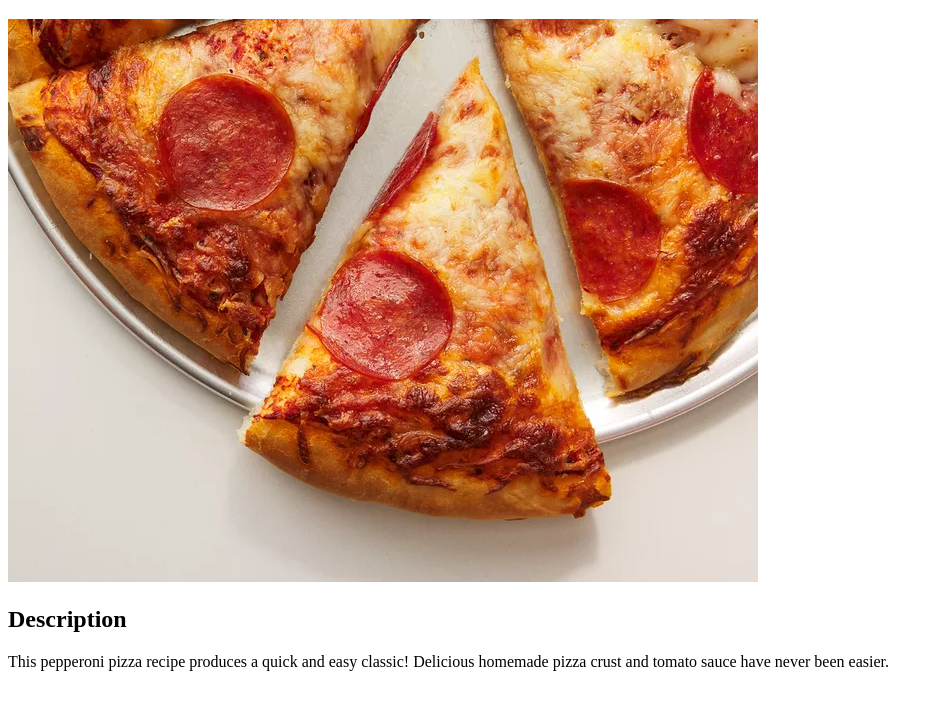
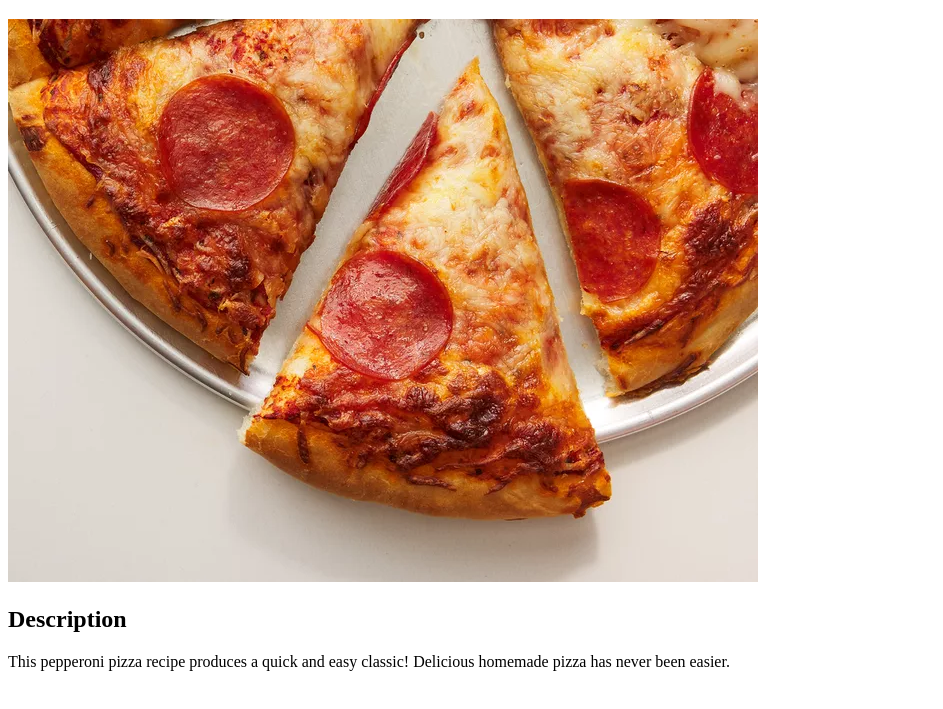
Before and after one commit to ici2718281/odin-recipes, a plain HTML site: page recipes/pepperoni-pizza.html in a window 1280 px wide. Shown: the part 61-770 px from the top of the page, without its empty margins (0-943 px from the left). Drawn offline with Linux system fonts and the light colour scheme.

Commit message:
edit description paragraph

```diff
--- a/recipes/pepperoni-pizza.html
+++ b/recipes/pepperoni-pizza.html
@@ -9,6 +9,6 @@
     <img src='../images/pepperoni-slices.webp' alt='Pepperoni slices'>
     <h2>Description</h2>
     <p>This pepperoni pizza recipe produces a quick and easy classic!
-    Delicious homemade pizza crust and tomato sauce have never been easier.</p>
+    Delicious homemade pizza has never been easier.</p>
   </body>
 </html>
```
